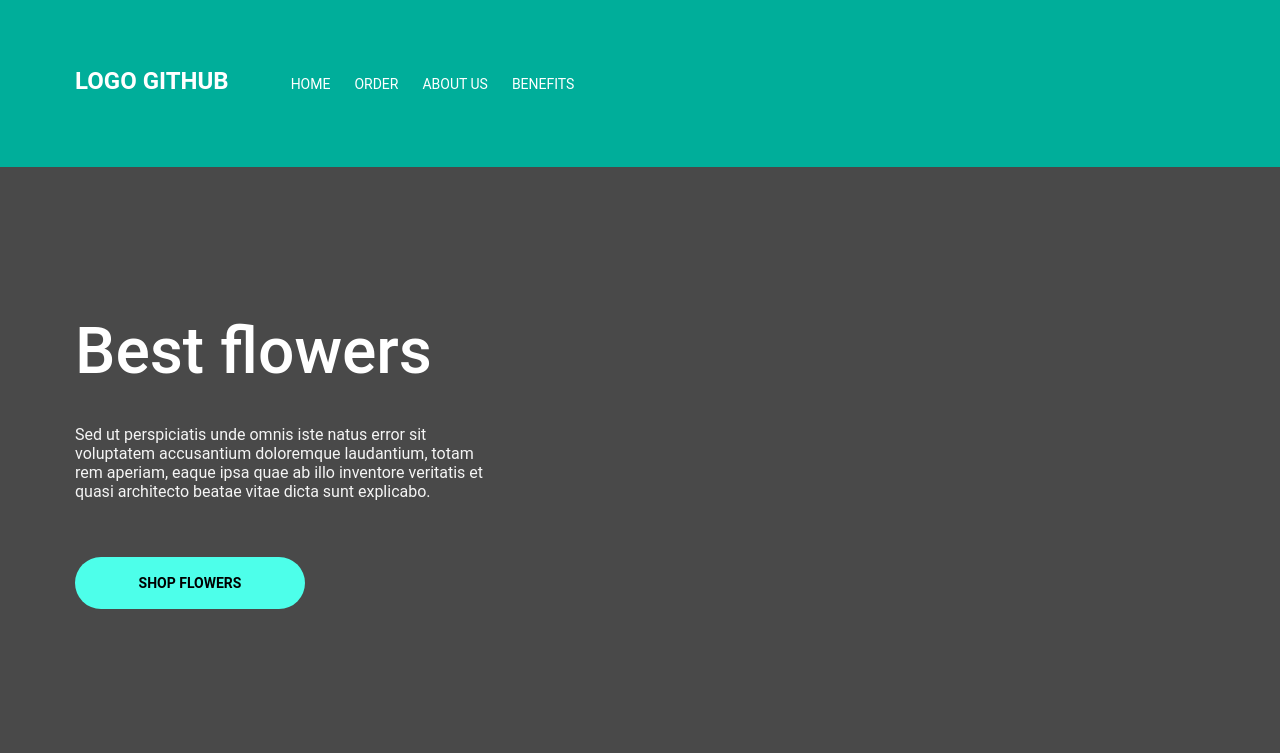
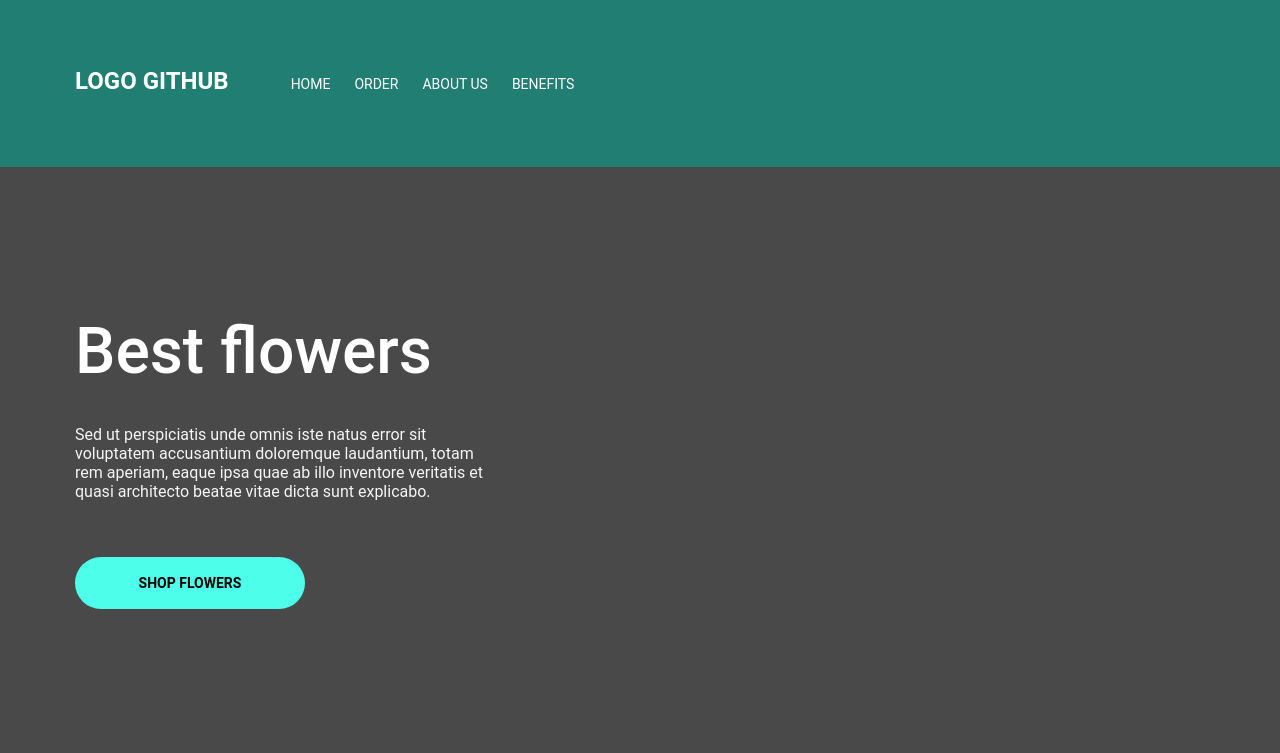
Before and after one commit to TroianAlla/Flowers, a plain HTML site: page index.html in a window 1280 px wide. Shown: the top 753 px of the page. Drawn offline with Linux system fonts and the light colour scheme.

Commit message:
background-color changes in header

```diff
--- a/main.css
+++ b/main.css
@@ -25,7 +25,7 @@ li {
 }
 
 .header {
-  background-color: #00ae9a;
+  background-color: #217e73;
   padding: 34px 0;
 }
 
```
